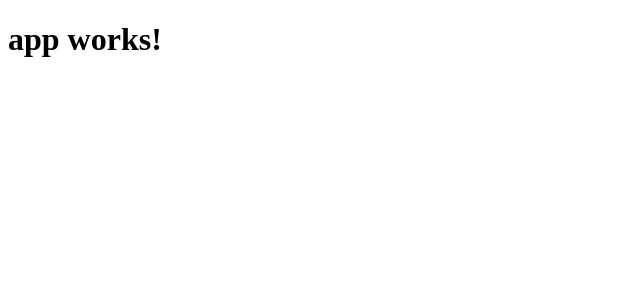
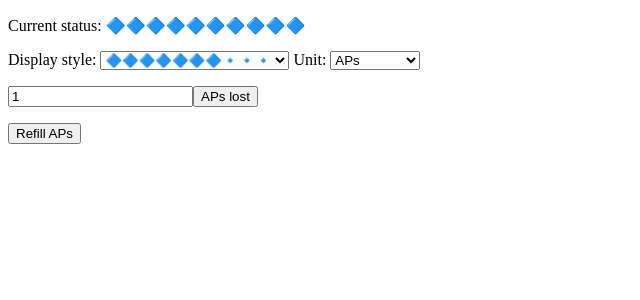
Before and after one commit to skiant/neurodivrpg, an Angular app: page / in a window 1280 px wide. Shown: the top 300 px of the page, without its empty margins (0-640 px from the left). Built offline with nearby package versions, Linux system fonts and the light colour scheme.

Commit message:
First draft of the meter

```diff
--- a/package.json
+++ b/package.json
@@ -20,7 +20,9 @@
     "@angular/platform-browser": "~2.0.0",
     "@angular/platform-browser-dynamic": "~2.0.0",
     "@angular/router": "~3.0.0",
+    "@types/lodash": "^4.14.37",
     "core-js": "^2.4.1",
+    "lodash": "^4.16.4",
     "rxjs": "5.0.0-beta.12",
     "ts-helpers": "^1.1.1",
     "zone.js": "^0.6.23"
--- a/src/app/app.component.html
+++ b/src/app/app.component.html
@@ -1,3 +1 @@
-<h1>
-  {{title}}
-</h1>
+<app-meter></app-meter>
--- a/src/app/app.module.ts
+++ b/src/app/app.module.ts
@@ -4,10 +4,12 @@ import { FormsModule } from '@angular/forms';
 import { HttpModule } from '@angular/http';
 
 import { AppComponent } from './app.component';
+import { MeterComponent } from './meter/meter.component';
 
 @NgModule({
   declarations: [
-    AppComponent
+    AppComponent,
+    MeterComponent
   ],
   imports: [
     BrowserModule,
--- /dev/null
+++ b/src/app/meter/meter.component.html
@@ -0,0 +1,23 @@
+<p>
+  Current status: {{meter.getMeter()}}
+</p>
+<p>
+  Display style:
+  <select [(ngModel)]="meter.themeName">
+    <option *ngFor="let theme of meter.availableThemes" [value]="theme.name">
+      {{theme.filled.repeat(7)}}{{theme.empty.repeat(3)}}
+    </option>
+  </select>
+
+  Unit:
+  <select [(ngModel)]="meter.unit">
+    <option *ngFor="let unit of meter.availableUnits" [value]="unit">{{unit}}</option>
+  </select>
+</p>
+
+<p>
+  <input type="number" [(ngModel)]="pointsDelta"><button (click)="losePoints()">{{meter.unit}} lost</button>
+</p>
+<p>
+  <button (click)="refillCounter()">Refill {{meter.unit}}</button>
+</p>
--- /dev/null
+++ b/src/app/meter/meter.component.ts
@@ -0,0 +1,26 @@
+import { Component, OnInit } from '@angular/core';
+import Meter, {meterChange} from './meter.model';
+
+@Component({
+  selector: 'app-meter',
+  templateUrl: './meter.component.html',
+  styleUrls: ['./meter.component.css']
+})
+export class MeterComponent implements OnInit {
+  meter: Meter;
+  pointsDelta: number = 1;
+
+  constructor() { }
+
+  ngOnInit() {
+    this.meter = new Meter();
+  }
+
+  losePoints () {
+    this.meter.changeAmount(meterChange.loss, this.pointsDelta);
+  }
+
+  refillCounter () {
+    this.meter.changeAmount(meterChange.gain, 10);
+  }
+}
--- /dev/null
+++ b/src/app/meter/meter.model.ts
@@ -0,0 +1,48 @@
+import * as _ from 'lodash';
+
+export enum meterChange {gain, loss};
+export const units = ['APs', 'MPs', 'EPs', 'SPs', 'HPs', 'Spoons', 'Feelsbucks'];
+
+type emojiTheme = {
+  empty: string,
+  filled: string,
+  name: string,
+}
+
+// Emoji themes
+const emojiThemes = [
+  {empty: '◻', filled: '◼', name: 'squares'},
+  {empty: '🖤', filled: '💙', name: 'hearts_blue'},
+  {empty: '❎', filled: '✅', name: 'checkmark'},
+  {empty: '❕', filled: '❗', name: 'exclamation_mark'},
+  {empty: '🔹', filled: '🔷', name: 'diamonds_blue'},
+  {empty: '💸', filled: '💵', name: 'bucks'},
+];
+
+export default class Meter {
+  max: number = 10;
+  current: number = 10;
+  unit: string = units[0];
+  themeName: string = 'diamonds_blue';
+  availableThemes = emojiThemes;
+  availableUnits = units;
+
+  getMeter (): string {
+    const {max, current, themeName, availableThemes} = this;
+    const theme = _.find(availableThemes, {name: themeName});
+
+    return `${theme.filled.repeat(current)}${theme.empty.repeat(max - current)}`;
+  }
+
+  changeUnit (selectedUnit: number): void {
+    this.unit = units[selectedUnit] || units[0];
+  }
+
+  changeAmount (changeType: meterChange, delta: number): void {
+    if (changeType === meterChange.gain) {
+      this.current = Math.min(this.current + delta, this.max);
+    } else {
+      this.current = Math.max(this.current - delta, 0);
+    }
+  }
+};
```
Also changed, not shown: src/app/meter/meter.component.css (added), 1 other file (tests, documents, lock files or other folders).
